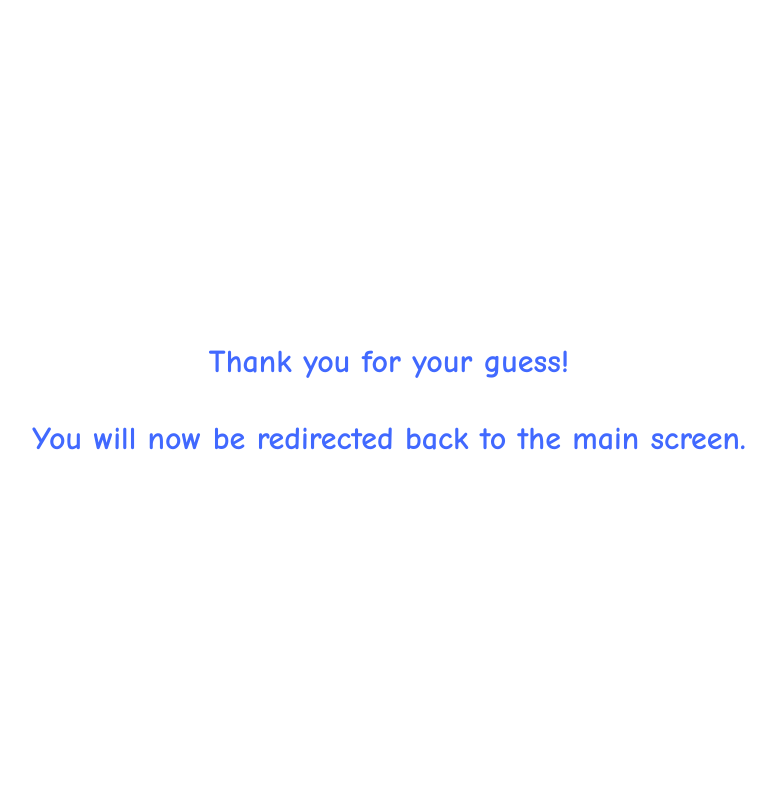
After one commit to 8BitJustin/baby_weight_collector, a Python web app: template templates/success.html in a window 1280 px wide. The commit adds this page. Shown: the whole page, without its empty margins (251-1027 px from the left). Run offline with Jinja, Linux system fonts and the light colour scheme; the template is opened without the code that fills it, so the values that code supplies are empty.

Commit message:
Created success.html. Styled within styles.css. At this point, the HTML is coded and finished. Onto the backend.

```diff
--- a/static/styles.css
+++ b/static/styles.css
@@ -90,3 +90,24 @@ input[type="number"] {
   border: 1px solid rgba(30, 144, 255, 0.6);
   box-shadow: 0px 3px 6px rgba(30, 144, 255, 0.4);
 }
+
+/* Success Page */
+
+.success_container {
+  display: flex;
+  height: 100vh;
+}
+
+.success_contents {
+  display: flex;
+  text-align: center;
+  align-items: center;
+  justify-content: center;
+  flex-direction: column;
+  height: 100vh;
+  margin: auto;
+}
+
+.success_contents h1 {
+  margin: 20px auto;
+}
--- a/templates/index.html
+++ b/templates/index.html
@@ -27,7 +27,7 @@
         <!-- <div class="message">
           {{text | safe}}
         </div> -->
-        <form method="POST" action="{{url_for('success')}}">
+        <form method="POST" action="success.html">
           <label for="guesser_name" class="labels"
             >Please provide your name:</label
           >
--- /dev/null
+++ b/templates/success.html
@@ -0,0 +1,26 @@
+<!DOCTYPE html>
+<html lang="en">
+  <head>
+    <meta charset="UTF-8" />
+    <meta name="viewport" content="width=device-width, initial-scale=1.0" />
+
+    <link rel="stylesheet" href="../static/styles.css" />
+    <link
+      href="https://fonts.googleapis.com/css2?family=Comic+Neue:wght@300;400;700&display=swap"
+      rel="stylesheet"
+    />
+    <title>Guess Kaden's Weight</title>
+  </head>
+  <body>
+    <div class="success_container">
+      <div class="success_contents">
+        <h1>
+          Thank you for your guess!
+        </h1>
+        <h1>
+          You will now be redirected back to the main screen.
+        </h1>
+      </div>
+    </div>
+  </body>
+</html>
```
